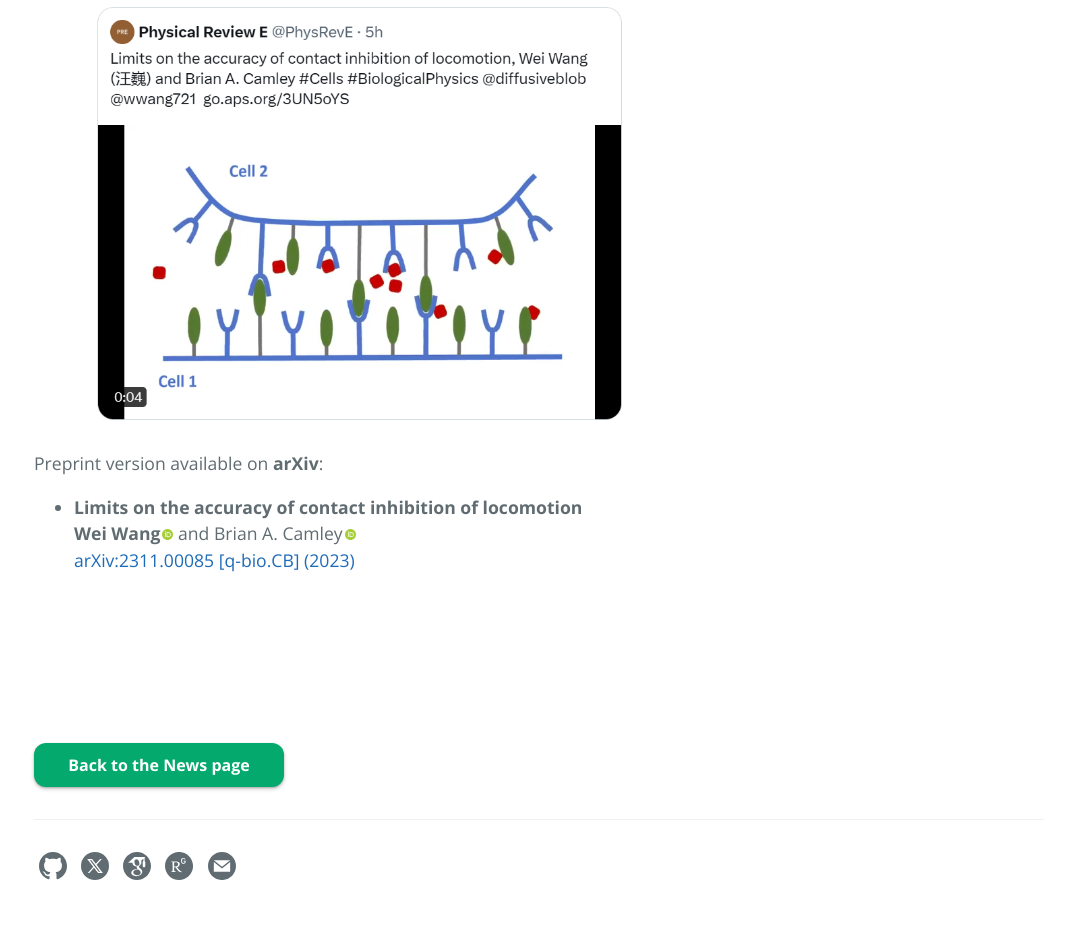
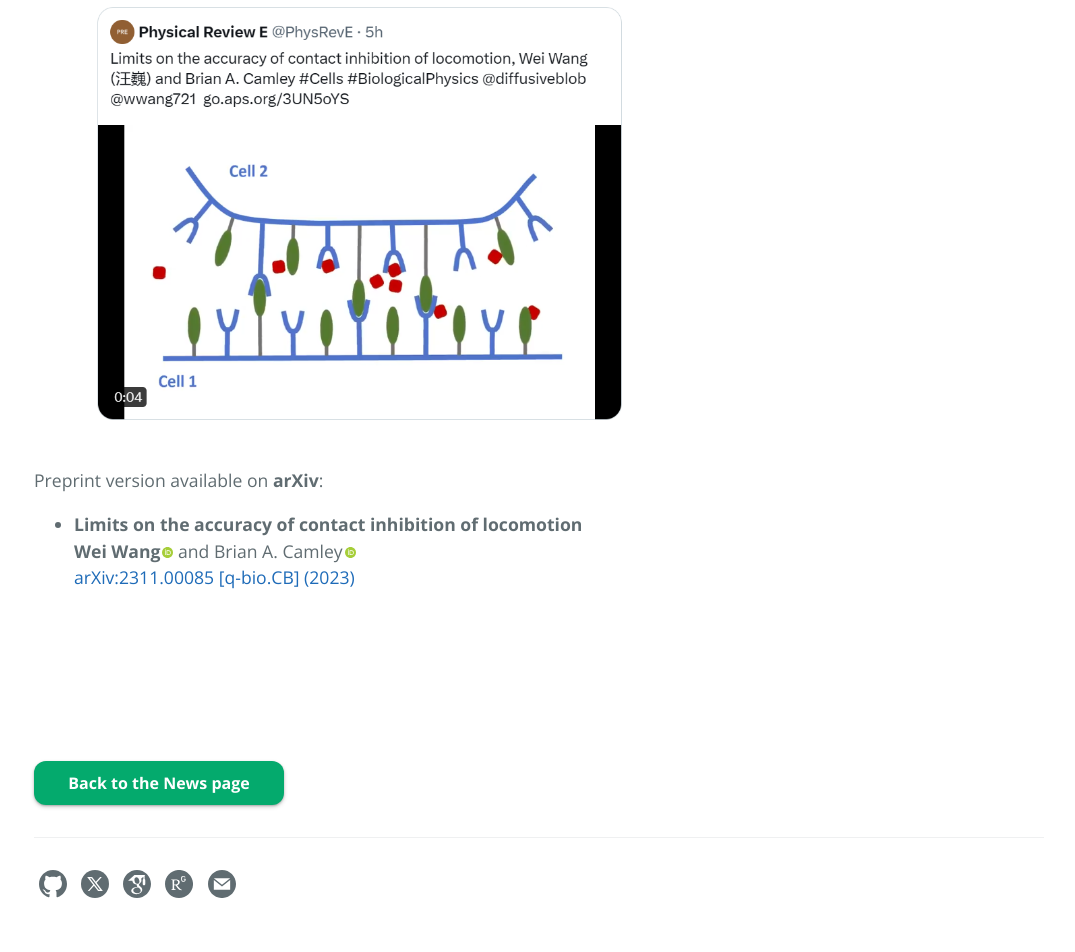
Before and after one commit to wwang721/wwang721.github.io, a Jekyll site: the page built from _posts/2024-5-20-PRE2024.md, in a window 1280 px wide. Shown: the part 745-1697 px from the top of the page, without its empty margins (101-1176 px from the left). Built offline with Jekyll 4.4.1, drawn with Linux system fonts in a browser that asks for light colours; comment, search, counter and statistics services are not loaded.

Commit message:
Improve typesetting :lipstick:

```diff
--- a/_posts/2024-5-20-PRE2024.md
+++ b/_posts/2024-5-20-PRE2024.md
@@ -19,7 +19,7 @@ Thanks to [**Physical Review E**](https://journals.aps.org/pre/abstract/10.1103/
 
 <img src='/images/posts/2024-5-20.png' alt="Not available" title="{{page.title}}" style="width:600px;"/>
 
-
+<p style="margin:35px"></p>
 Preprint version available on **arXiv**:
 <script type="text/javascript" src="https://d1bxh8uas1mnw7.cloudfront.net/assets/embed.js"></script>
 <div class="altmetric-embed altmetric-badge-popover-left" data-badge-type="donut" data-arxiv-id="2311.00085" style="float:right"></div>
```
